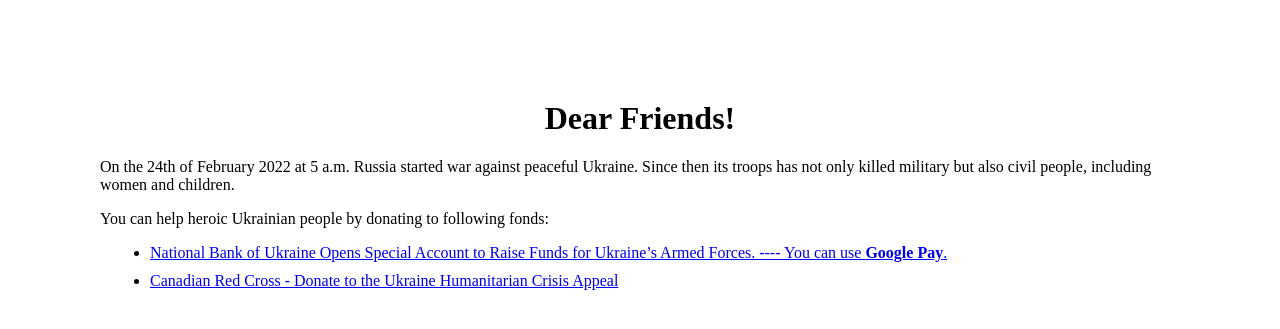
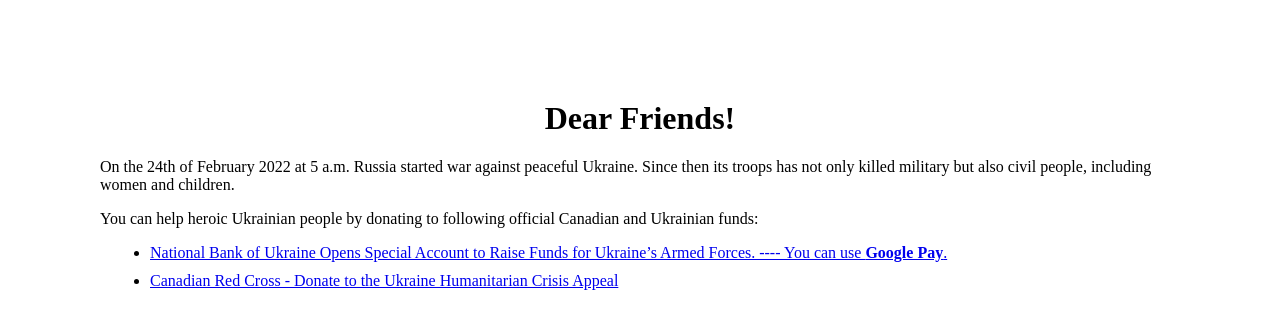
Before and after one commit to cavilosa/save-ukraine, a Flask app: page / in a window 1280 px wide. Shown: the top 329 px of the page. Run offline with Flask 2, Linux system fonts and the light colour scheme.

Commit message:
Corrected typos.

```diff
--- a/templates/layouts/main.html
+++ b/templates/layouts/main.html
@@ -13,7 +13,7 @@
 
     <p>On the 24th of February 2022 at 5 a.m. Russia started war against peaceful Ukraine. Since then its troops has  not only killed military but also civil people, including women and children.</p>
 
-    <p>You can help heroic Ukrainian people by donating to following fonds:
+    <p>You can help heroic Ukrainian people by donating to following official Canadian and Ukrainian funds:
         <ul>
             <li><a href="https://bank.gov.ua/en/news/all/natsionalniy-bank-vidkriv-spetsrahunok-dlya-zboru-koshtiv-na-potrebi-armiyi?fbclid=IwAR06a2v09NvtWOSsIUsXvPdngMX1P0RhfzkaNp5xJjZNbBGsxkgOz0zxwJk" target="_blank">National Bank of Ukraine Opens Special Account to Raise Funds for Ukraine’s Armed Forces. ---- You can use <b>Google Pay</b>.</li>
             <li><a href="https://donate.redcross.ca/page/100227/donate/1?_ga=2.217481940.358630386.1646071128-1622633653.1646071128&_gl=1*1yawrz0*_ga*MTYyMjYzMzY1My4xNjQ2MDcxMTI4*_ga_376D8LHM0R*MTY0NjA3MTEyNy4xLjEuMTY0NjA3MTE4NS4w" target="_blank">Canadian Red Cross - Donate to the Ukraine Humanitarian Crisis Appeal</a>
```
